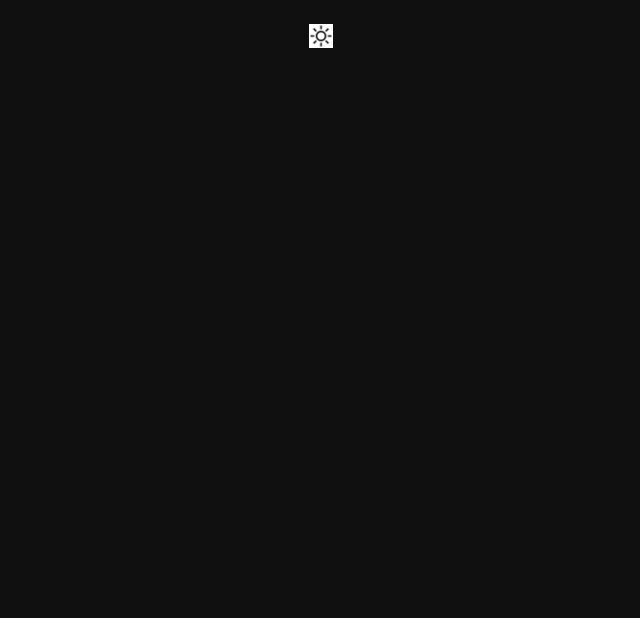
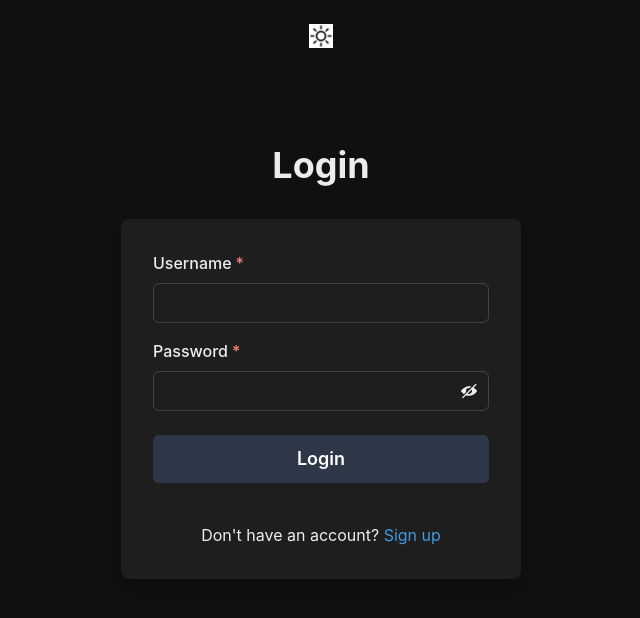
Before and after one commit to emirhan190341/social-app-frontend, a React (Vite) app: page /signup in a window 1280 px wide. Before the commit this address had no page. Shown: the top 618 px of the page, without its empty margins (319-959 px from the left). Built offline with nearby package versions, Linux system fonts and the light colour scheme.

Commit message:
login and signup added

```diff
--- a/package.json
+++ b/package.json
@@ -10,13 +10,15 @@
     "preview": "vite preview"
   },
   "dependencies": {
+    "@chakra-ui/icons": "^2.1.1",
     "@chakra-ui/react": "^2.8.1",
     "@emotion/react": "^11.11.1",
     "@emotion/styled": "^11.11.0",
     "framer-motion": "^10.16.4",
     "react": "^18.2.0",
     "react-dom": "^18.2.0",
-    "react-router-dom": "^6.16.0"
+    "react-router-dom": "^6.16.0",
+    "recoil": "^0.7.7"
   },
   "devDependencies": {
     "@types/react": "^18.2.15",
--- a/src/App.jsx
+++ b/src/App.jsx
@@ -1,24 +1,39 @@
 import LoginPage from "./pages/LoginPage";
-import { Route, Routes } from "react-router-dom";
+import { Navigate, Route, Routes } from "react-router-dom";
 import HomePage from "./pages/HomePage";
 import PostPage from "./pages/PostPage";
 import Header from "./components/Header";
 import UserPage from "./pages/UserPage";
 import { Container } from "@chakra-ui/react";
+import AuthPage from "./pages/AuthPage";
+import userAtom from "./atoms/userAtom";
+import { useRecoilValue } from "recoil";
+import LogoutButton from "./pages/LogoutButton";
 
 function App() {
+  const user = useRecoilValue(userAtom);
+  console.log(user);
   return (
     <>
       <Container maxW={"620px"}>
         <Header />
 
-
         <Routes>
-          <Route path="/" element={<HomePage />} />
+          <Route
+            path="/"
+            element={user ? <HomePage /> : <Navigate to="/auth" />}
+          />
+          <Route
+            path="/signup"
+            element={!user ? <AuthPage /> : <Navigate to="/" />}
+          />
           <Route path="/login" element={<LoginPage />} />
           <Route path="/post" element={<PostPage />} />
           <Route path="/user" element={<UserPage />} />
         </Routes>
+
+        {user && <LogoutButton />}
+
         {/* <Footer /> */}
       </Container>
     </>
--- /dev/null
+++ b/src/atoms/authAtom.js
@@ -0,0 +1,8 @@
+import { atom } from "recoil";
+
+const authScreenAtom = atom({
+  key: "authScreenAtom",
+  default: "login",
+});
+
+export default authScreenAtom
--- /dev/null
+++ b/src/atoms/userAtom.js
@@ -0,0 +1,8 @@
+import { atom } from "recoil"
+
+const userAtom = atom({
+    key: 'userAtom',
+    default: JSON.parse(localStorage.getItem('user-threads'))
+})
+
+export default userAtom
--- /dev/null
+++ b/src/components/LoginCard.jsx
@@ -0,0 +1,94 @@
+import {
+  Flex,
+  Box,
+  FormControl,
+  FormLabel,
+  Input,
+  InputGroup,
+  HStack,
+  InputRightElement,
+  Stack,
+  Button,
+  Heading,
+  Text,
+  useColorModeValue,
+  Link,
+} from "@chakra-ui/react";
+import { useState } from "react";
+import { ViewIcon, ViewOffIcon } from "@chakra-ui/icons";
+import { useSetRecoilState } from "recoil";
+import authScreenAtom from "../atoms/authAtom";
+
+export default function LoginCard() {
+  const [showPassword, setShowPassword] = useState(false);
+  const setAuthScreen = useSetRecoilState(authScreenAtom);
+
+  return (
+    <Flex align={"center"} justify={"center"}>
+      <Stack spacing={8} mx={"auto"} maxW={"lg"} py={12} px={6}>
+        <Stack align={"center"}>
+          <Heading fontSize={"4xl"} textAlign={"center"}>
+            Login
+          </Heading>
+        </Stack>
+        <Box
+          rounded={"lg"}
+          bg={useColorModeValue("white", "gray.dark")}
+          boxShadow={"lg"}
+          p={8}
+          w={{
+            base: "full",
+            sm: "400px",
+          }}
+        >
+          <Stack spacing={4}>
+            <FormControl isRequired>
+              <FormLabel>Username</FormLabel>
+              <Input type="text" />
+            </FormControl>
+            <FormControl isRequired>
+              <FormLabel>Password</FormLabel>
+              <InputGroup>
+                <Input type={showPassword ? "text" : "password"} />
+                <InputRightElement h={"full"}>
+                  <Button
+                    variant={"ghost"}
+                    onClick={() =>
+                      setShowPassword((showPassword) => !showPassword)
+                    }
+                  >
+                    {showPassword ? <ViewIcon /> : <ViewOffIcon />}
+                  </Button>
+                </InputRightElement>
+              </InputGroup>
+            </FormControl>
+            <Stack spacing={10} pt={2}>
+              <Button
+                loadingText="Submitting"
+                size="lg"
+                bg={useColorModeValue("gray.600", "gray.700")}
+                color={"white"}
+                _hover={{
+                  bg: useColorModeValue("gray.700", "gray.800"),
+                }}
+              >
+                Login
+              </Button>
+            </Stack>
+            <Stack pt={6}>
+              <Text align={"center"}>
+                Don't have an account?{" "}
+                <Link
+                  color={"blue.400"}
+                  onClick={() => setAuthScreen("signup")}
+                >
+                  Sign up
+                </Link>
+              </Text>
+            </Stack>
+          </Stack>
+        </Box>
+      </Stack>
+    </Flex>
+  );
+}
--- /dev/null
+++ b/src/components/SignupCard.jsx
@@ -0,0 +1,152 @@
+import {
+  Flex,
+  Box,
+  FormControl,
+  FormLabel,
+  Input,
+  InputGroup,
+  HStack,
+  InputRightElement,
+  Stack,
+  Button,
+  Heading,
+  Text,
+  useColorModeValue,
+  Link,
+} from "@chakra-ui/react";
+import { useState } from "react";
+import { ViewIcon, ViewOffIcon } from "@chakra-ui/icons";
+import {useSetRecoilState } from "recoil";
+import authScreenAtom from "../atoms/authAtom";
+import { useNavigate } from "react-router-dom";
+import userAtom from "../atoms/userAtom";
+
+export default function SignupCard() {
+  const [showPassword, setShowPassword] = useState(false);
+  const setAuthScreen = useSetRecoilState(authScreenAtom);
+
+  const setUser = useSetRecoilState(userAtom)
+
+  const [username, setUsername] = useState("");
+  const [name, setName] = useState("");
+  const [email, setEmail] = useState("");
+  const [password, setPassword] = useState("");
+
+  const navigate = useNavigate();
+
+  const handleSignup = () => {
+   const res = fetch("http://localhost:8080/api/v1/auth/register", {
+      method: "POST",
+      headers: {
+        "Content-Type": "application/json",
+      },
+      body: JSON.stringify({
+        username: username,
+        name: name,
+        email: email,
+        password: password,
+      }),
+    })
+      .then((res) => res.json())
+      .then((result) => {
+        localStorage.setItem("tokenKey", result.token);
+        localStorage.setItem("email", email);
+        localStorage.setItem("user-threads",JSON.stringify(result))
+        setUser(result);
+      })
+      .catch((err) => console.log(err));
+  };
+
+  return (
+    <Flex align={"center"} justify={"center"}>
+      <Stack spacing={8} mx={"auto"} maxW={"lg"} py={12} px={6}>
+        <Stack align={"center"}>
+          <Heading fontSize={"4xl"} textAlign={"center"}>
+            Sign up
+          </Heading>
+        </Stack>
+        <Box
+          rounded={"lg"}
+          bg={useColorModeValue("white", "gray.dark")}
+          boxShadow={"lg"}
+          p={8}
+        >
+          <Stack spacing={4}>
+            <HStack>
+              <Box>
+                <FormControl isRequired>
+                  <FormLabel>Full name</FormLabel>
+                  <Input
+                    type="text"
+                    onChange={(e) => setName(e.target.value)}
+                    value={name}
+                  />
+                </FormControl>
+              </Box>
+              <Box>
+                <FormControl isRequired>
+                  <FormLabel>Username</FormLabel>
+                  <Input
+                    type="text"
+                    onChange={(e) => setUsername(e.target.value)}
+                    value={username}
+                  />
+                </FormControl>
+              </Box>
+            </HStack>
+            <FormControl isRequired>
+              <FormLabel>Email address</FormLabel>
+              <Input
+                type="email"
+                onChange={(e) => setEmail(e.target.value)}
+                value={email}
+              />
+            </FormControl>
+            <FormControl isRequired>
+              <FormLabel>Password</FormLabel>
+              <InputGroup>
+                <Input
+                  type={showPassword ? "text" : "password"}
+                  onChange={(e) => setPassword(e.target.value)}
+                  value={password}
+                />
+                <InputRightElement h={"full"}>
+                  <Button
+                    variant={"ghost"}
+                    onClick={() =>
+                      setShowPassword((showPassword) => !showPassword)
+                    }
+                  >
+                    {showPassword ? <ViewIcon /> : <ViewOffIcon />}
+                  </Button>
+                </InputRightElement>
+              </InputGroup>
+            </FormControl>
+            <Stack spacing={10} pt={2}>
+              <Button
+                loadingText="Submitting"
+                size="lg"
+                bg={useColorModeValue("gray.600", "gray.700")}
+                color={"white"}
+                _hover={{
+                  bg: useColorModeValue("gray.700", "gray.800"),
+                }}
+                onClick={handleSignup}
+              >
+                Sign up
+              </Button>
+            </Stack>
+            <Stack pt={6}>
+              <Text align={"center"}>
+                Already a user?{" "}
+                <Link color={"blue.400"} onClick={() => setAuthScreen("login")}>
+                  Login
+                </Link>
+              </Text>
+            </Stack>
+          </Stack>
+        </Box>
+      </Stack>
+    </Flex>
+  );
+}
--- a/src/main.jsx
+++ b/src/main.jsx
@@ -5,6 +5,7 @@ import { ChakraProvider, ColorModeScript, extendTheme } from "@chakra-ui/react";
 import { BrowserRouter } from "react-router-dom";
 import { mode } from "@chakra-ui/theme-tools";
 import "./index.css";
+import { RecoilRoot } from "recoil";
 
 const styles = {
   global: (props) => ({
@@ -23,17 +24,19 @@ const config = {
 const colors = {
   gray: {
     dark: "#1e1e1e",
-    light: "#616161"
+    light: "#616161",
   },
 };
 
 const theme = extendTheme({ colors, config, styles });
 
 ReactDOM.createRoot(document.getElementById("root")).render(
+  <RecoilRoot>
     <BrowserRouter>
       <ChakraProvider theme={theme}>
         <ColorModeScript initialColorMode={theme.config.initialColorMode} />
         <App />
       </ChakraProvider>
     </BrowserRouter>
+  </RecoilRoot>
 );
--- /dev/null
+++ b/src/pages/AuthPage.jsx
@@ -0,0 +1,17 @@
+import React from 'react'
+import SignupCard from '../components/SignupCard'
+import LoginCard from '../components/LoginCard'
+import { useRecoilValue, useSetRecoilState } from 'recoil'
+import authScreenAtom from '../atoms/authAtom'
+
+const AuthPage = () => {
+  const authScreenState = useRecoilValue(authScreenAtom);
+  useSetRecoilState(authScreenAtom);
+  return (
+    <>
+    {authScreenState === "login" ? <LoginCard/> : <SignupCard/>}
+    </>
+  )
+}
+
+export default AuthPage
--- /dev/null
+++ b/src/pages/LogoutButton.jsx
@@ -0,0 +1,24 @@
+import { Button } from "@chakra-ui/react";
+import React from "react";
+import { useSetRecoilState } from "recoil";
+import userAtom from "../atoms/userAtom";
+
+const LogoutButton = () => {
+    const setUser = useSetRecoilState(userAtom)
+    const handleLogout = async() => {
+        try {
+            localStorage.removeItem("user-threads");
+            //fetch
+            setUser(null)
+        }catch(error) {
+            console.log(error);
+        }
+    }
+  return (
+    <Button position={"fixed"} top={"30px"} right={"30px"} size={"sm"} onClick={handleLogout}>
+      Logout
+    </Button>
+  );
+};
+
+export default LogoutButton;
```
Also changed, not shown: 1 other file (tests, documents, lock files or other folders). Lines whose indentation alone changed are shown as unchanged.
